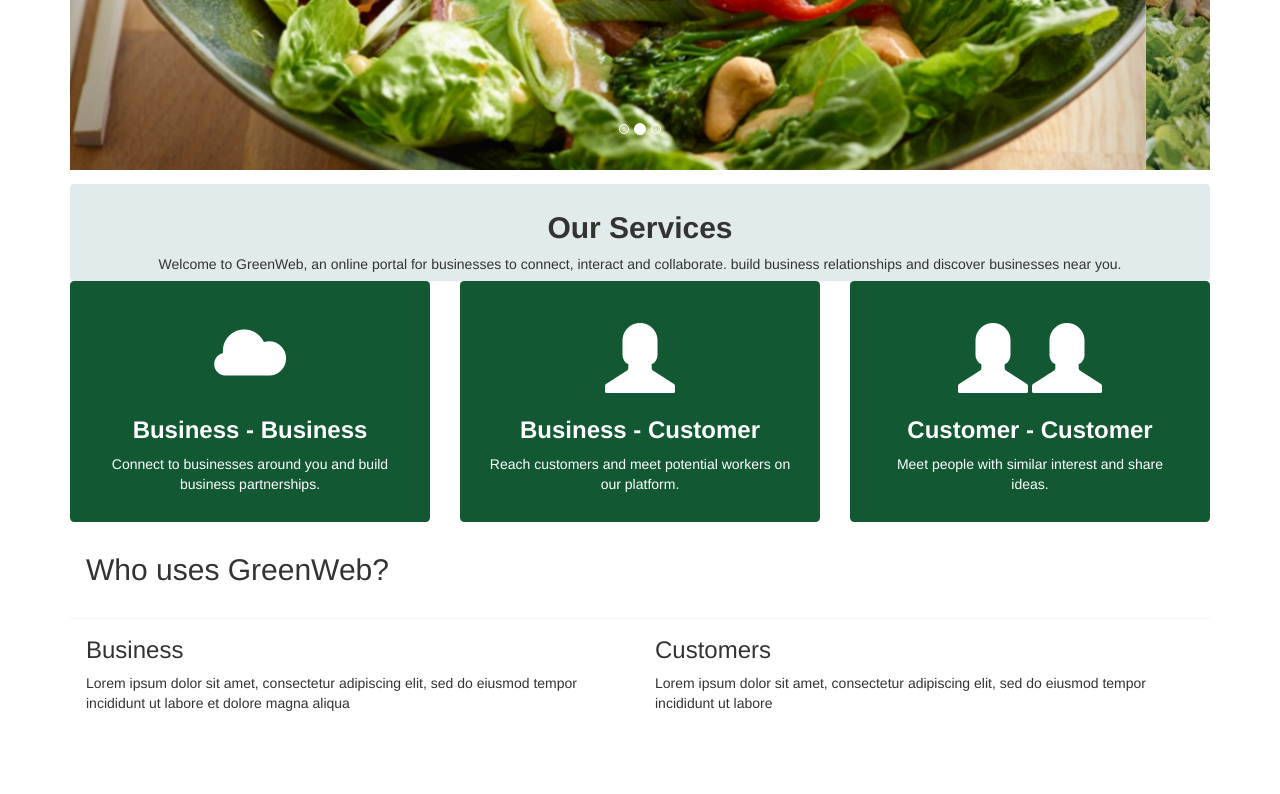
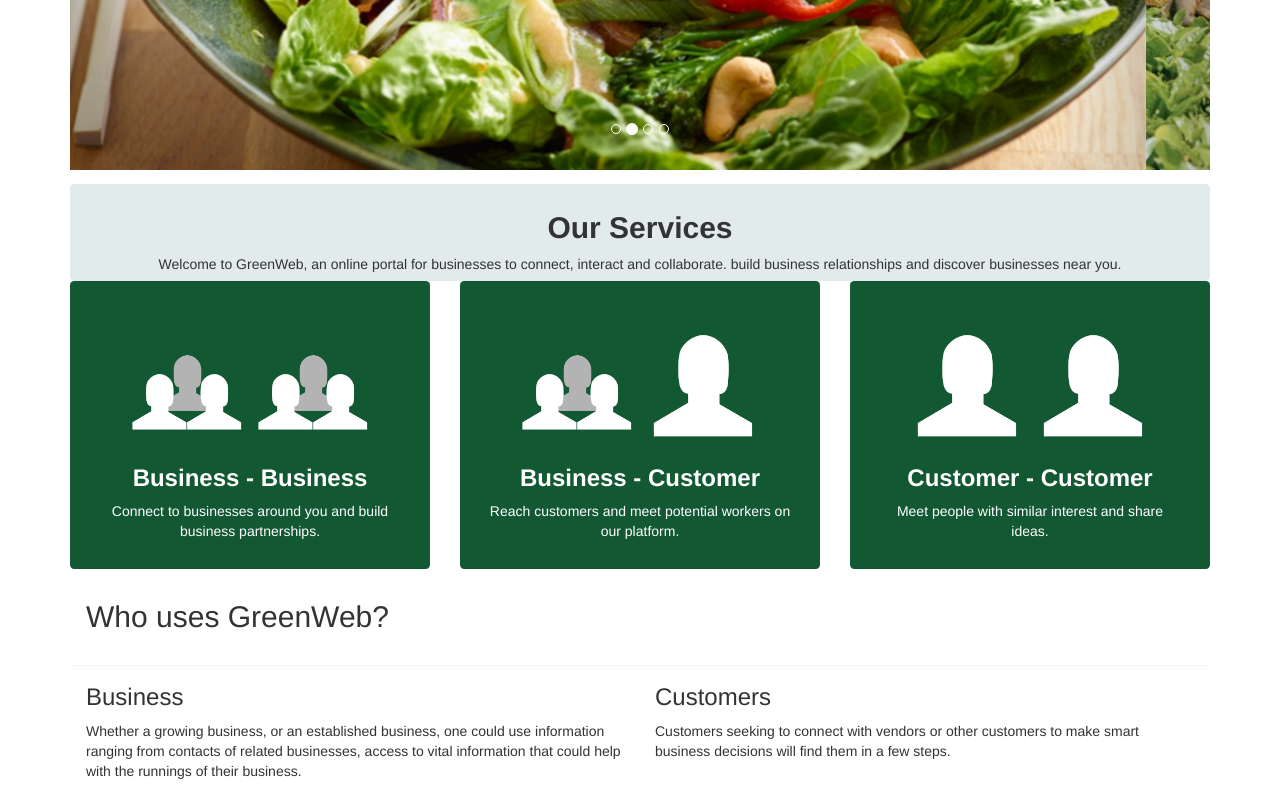
Before and after one commit to zerosoftwere/green_land, a website: page public/index.html in a window 1280 px wide. Shown: the part 600-1394 px from the top of the page. Drawn offline with nearby package versions, Linux system fonts and the light colour scheme.

Commit message:
Updated glyhicons

```diff
--- a/public/index.html
+++ b/public/index.html
@@ -56,6 +56,7 @@
                     <li class="active" data-target="#myCarousel" data-slide-to="0"></li>
                     <li data-target="#myCarousel" data-slide-to="1"></li>
                     <li data-target="#myCarousel" data-slide-to="2"></li>
+                    <li data-target="#myCarousel" data-slide-to="3"></li>
                 </ol>
                 <div class="carousel-inner" role="listbox">
                     <div class="item active">
@@ -66,6 +67,9 @@
                     </div>
                     <div class="item">
                         <img src="images/cement.jpg" alt="Image1" width="1170" height="658"/>
+                    </div>
+                    <div class="item">
+                        <img src="images/pef.jpg" alt="Image1" width="1170" height="658"/>
                     </div>
                     <a class="carousel-control left" href="#myCarousel" data-slide="prev" role="button">
                         <span class="glyphicon glyphicon-chevron-left"></span>
@@ -88,22 +92,24 @@
             <div class="row">
                 <div class="col-md-4">
                     <div class="service">
-                        <span class="glyphicon glyphicon-cloud" aria-hidden="true"></span>
+                        <img src="images/peoples.png" width="40%" height="40%"/>
+                        <img src="images/peoples.png" width="40%" height="40%"/>
                         <h3><strong>Business - Business</strong></h3>
                         Connect to businesses around you and build business partnerships.
                     </div>
                 </div>
                 <div class="col-md-4">
                     <div class="service">
-                        <span class="glyphicon glyphicon-user" aria-hidden="false"></span>
+                        <img src="images/peoples.png" width="40%" height="40%"/>
+                        <img src="images/people.png" width="40%" height="40%"/>
                         <h3><strong>Business - Customer</strong></h3>
                         Reach customers and meet potential workers on our platform.
                     </div>
                 </div>
                 <div class="col-md-4">
                     <div class="service">
-                        <span class="glyphicon glyphicon-user" aria-hidden="true"></span>
-                        <span class="glyphicon glyphicon-user" aria-hidden="true"></span>
+                        <img src="images/people.png" width="40%" height="40%"/>
+                        <img src="images/people.png" width="40%" height="40%"/>
                         <h3><strong>Customer - Customer</strong></h3>
                         Meet people with similar interest and share ideas.
                     </div>
@@ -119,13 +125,14 @@
                         </div>
                         <div class="col-md-6">
                             <h3>Business</h3>
-                            Lorem ipsum dolor sit amet, consectetur adipiscing elit, sed do eiusmod tempor
-                            incididunt ut labore et dolore magna aliqua
+                            Whether a growing business, or an established business, one could use information ranging from
+                            contacts of related businesses, access to vital information that could help with the runnings
+                            of their business.
                         </div>
                         <div class="col-md-6">
                             <h3>Customers</h3>
-                            Lorem ipsum dolor sit amet, consectetur adipiscing elit, sed do eiusmod tempor
-                            incididunt ut labore
+                           Customers seeking to connect with vendors or other customers to make smart business decisions will
+                           find them in a few steps.
                         </div>
                     </div>
                 </div>
```
Also changed, not shown: public/images/pef.jpg (added), public/images/people.png (added), public/images/peoples.png (added).
